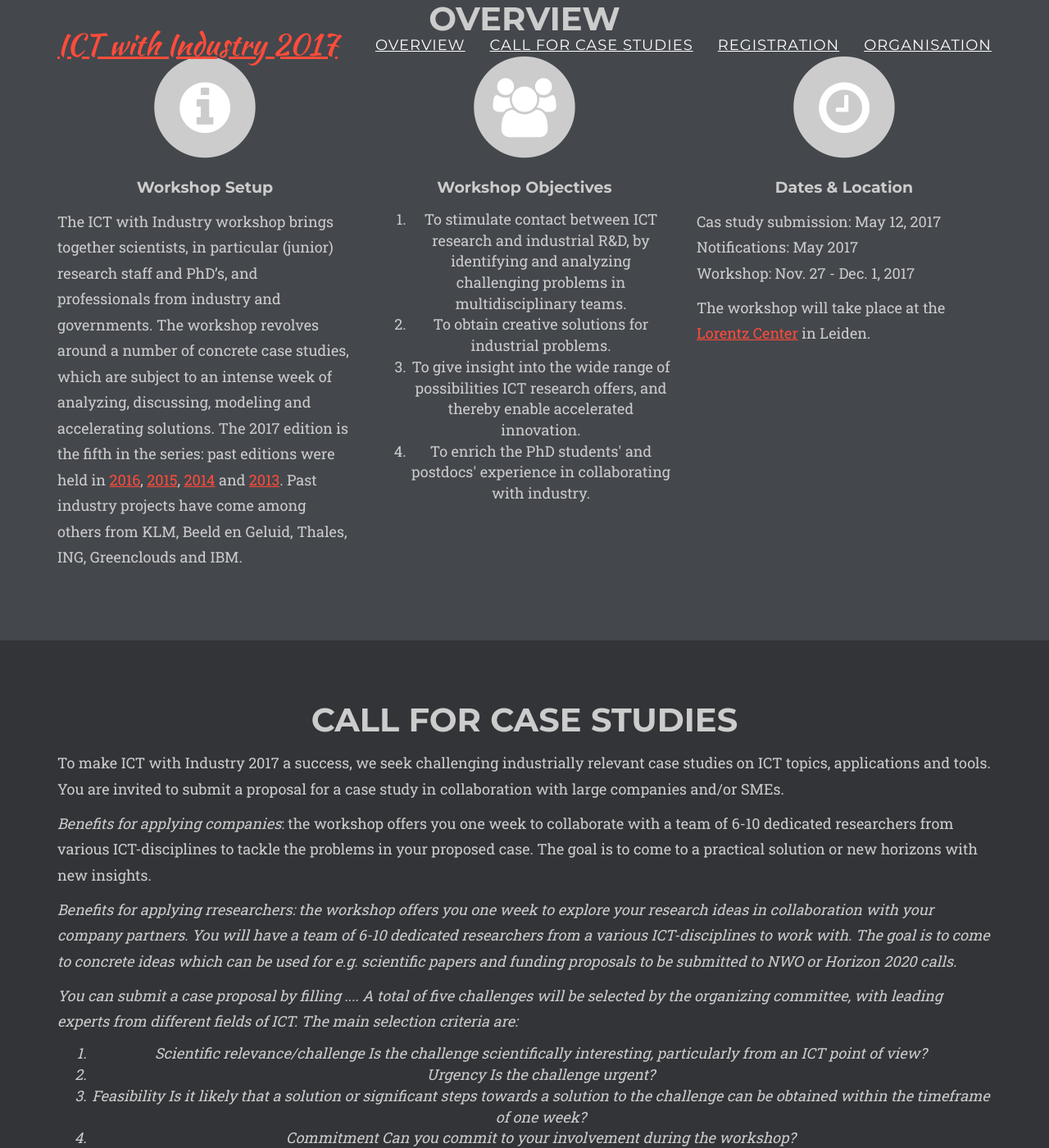
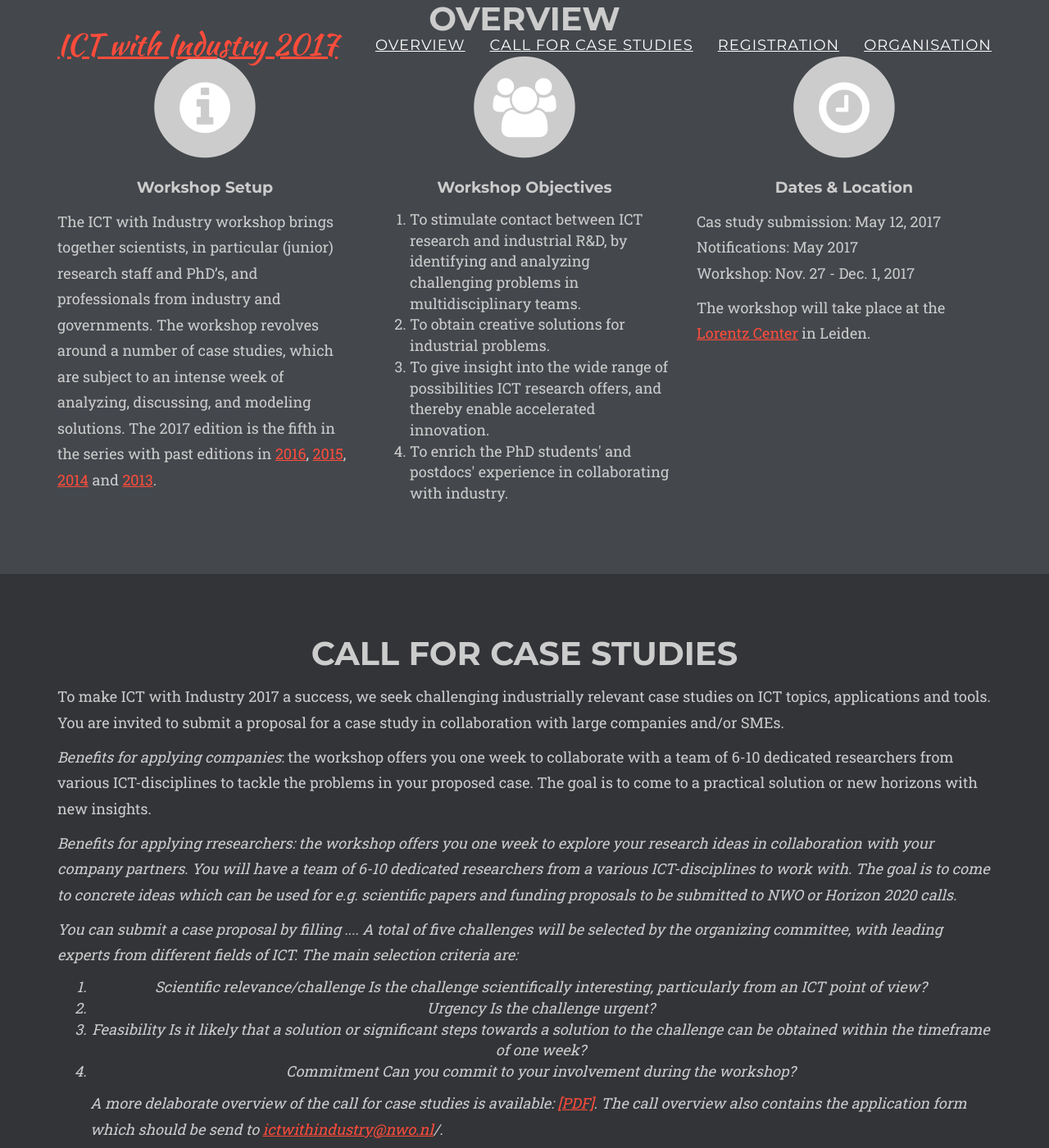
Before and after one commit to chauff/ictWI2017, a Jekyll site: the page built from index.html, in a window 1280 px wide and 1400 px high, scrolled down 804 px. Shown: the whole window at 82% size. Built offline with Jekyll 4.4.1, drawn with Linux system fonts in a browser that asks for light colours; some web fonts are replaced.

Commit message:
colors and alignment

```diff
--- a/_includes/overview.html
+++ b/_includes/overview.html
@@ -16,16 +16,15 @@
                     <p class="text-left">
                         The ICT with Industry workshop brings together scientists, in particular (junior)
                         research staff and PhD’s, and professionals from industry and governments.
-                        The workshop revolves around a number of concrete
+                        The workshop revolves around a number of
                         case studies, which are subject to an intense week of analyzing, discussing,
-                         modeling and accelerating solutions.
-                         The 2017 edition is the fifth in the series: past editions were held in
+                         and modeling solutions.
+                         The 2017 edition is the fifth in the series with past editions in
                          <a href="https://www.lorentzcenter.nl/lc/web/2016/851/info.php3?wsid=851">2016</a>,
                          <a href="https://www.lorentzcenter.nl/lc/web/2015/775/info.php3?wsid=775">2015</a>,
                          <a href="https://lorentzcenter.nl/lc/web/2014/679/info.php3?wsid=679">2014</a> and
                          <a href="https://www.lorentzcenter.nl/lc/web/2013/608/info.php3?wsid=608">2013</a>.
-                         Past industry projects have come among others from KLM, Beeld en Geluid,
-                         Thales, ING, Greenclouds and IBM.
+
                     </p>
                 </div>
                 <div class="col-md-4">
@@ -35,7 +34,7 @@
                     </span>
                     <h4 class="service-heading">Workshop Objectives</h4>
                     <p class="text-left">
-                        <ol>
+                        <ol class="text-left">
                             <li>
                                 To stimulate contact between ICT research and industrial R&amp;D, by
                                 identifying and analyzing challenging problems in multidisciplinary teams.
```
Also changed, not shown: _includes/css/agency.css (+1 -36 lines).
